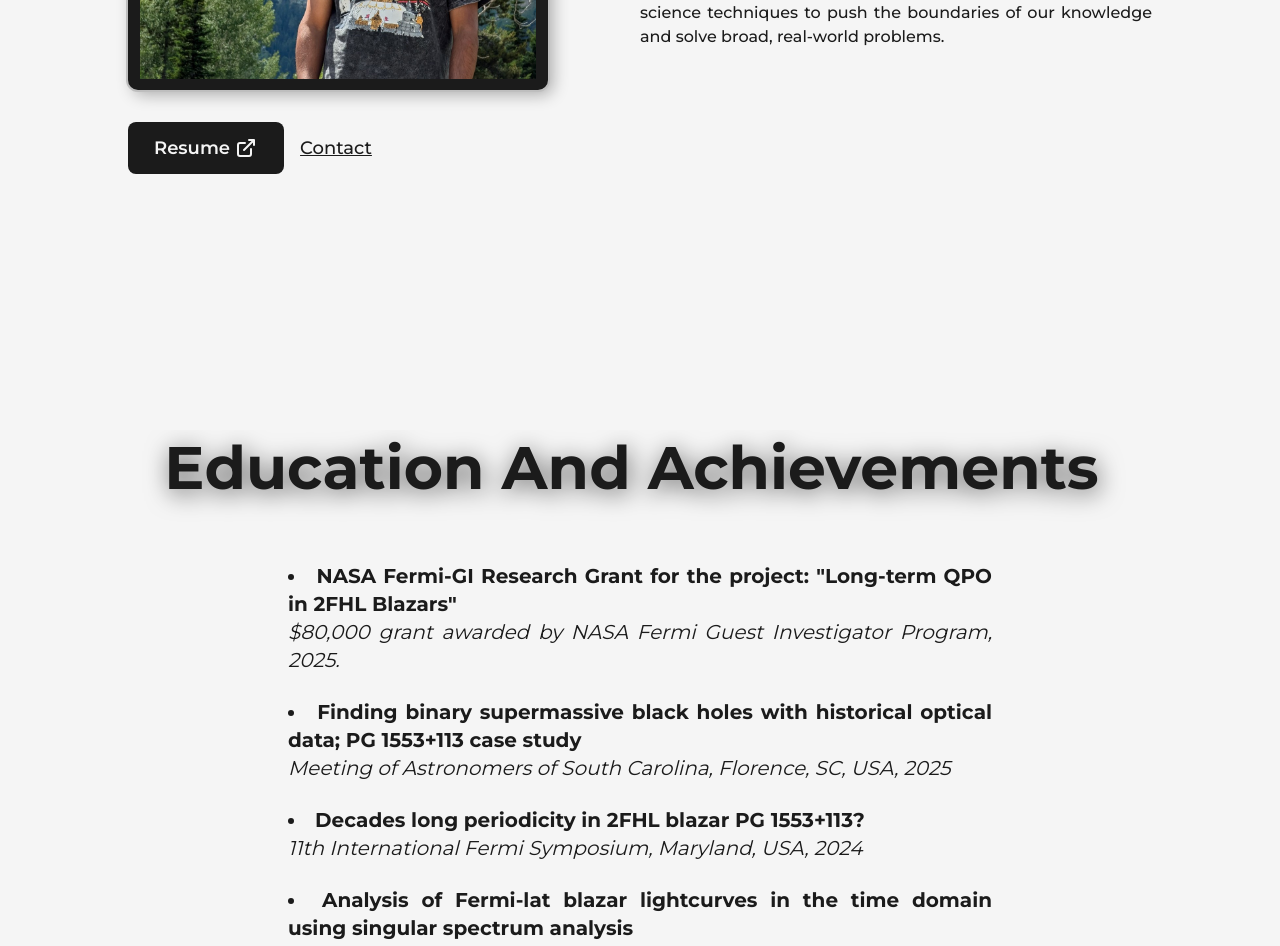
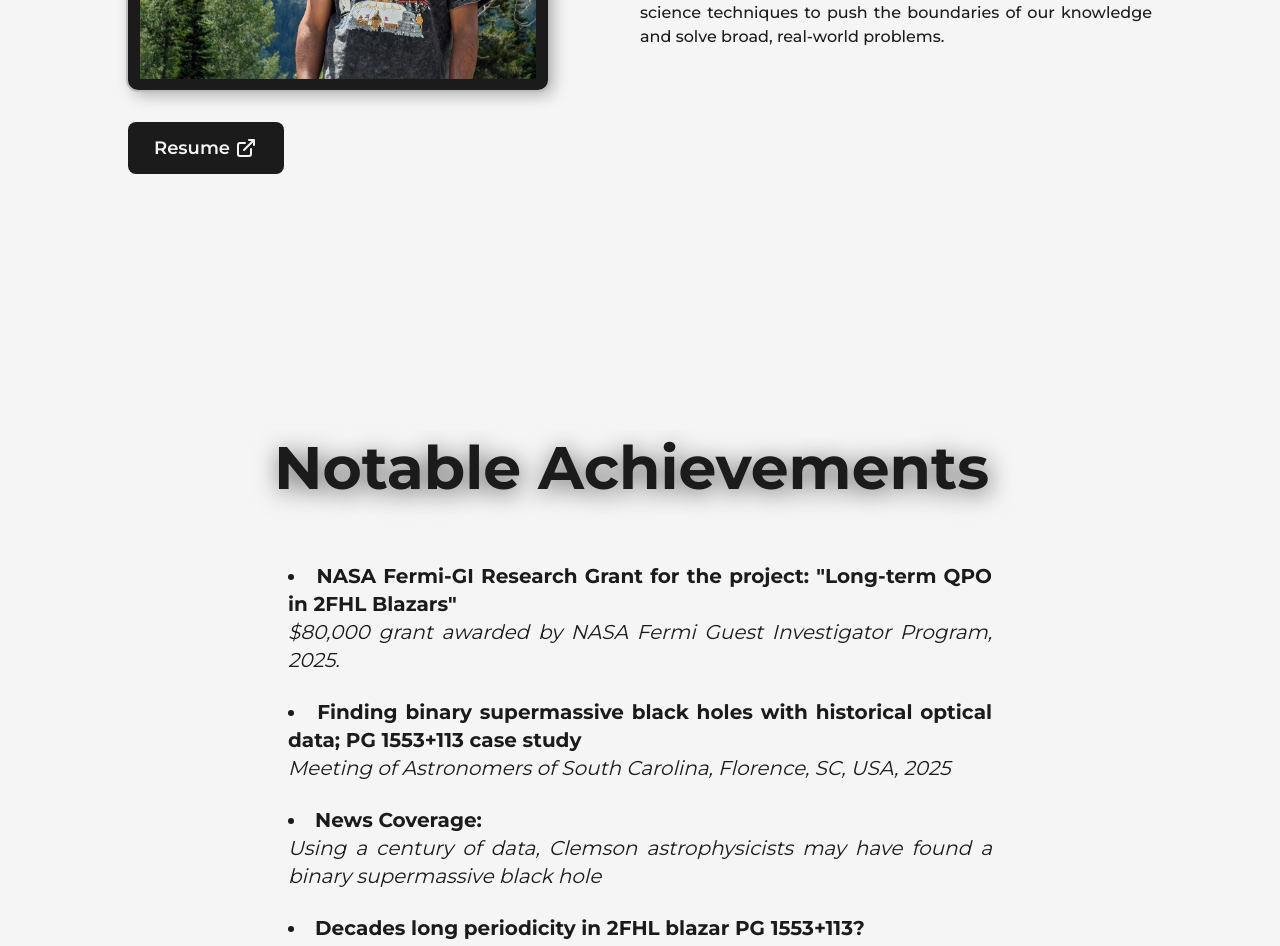
Before and after one commit to KshitijAdhikaree/sagar-portfolio, a Next.js app: page /about in a window 1280 px wide. Shown: the part 640-1586 px from the top of the page. Built offline with nearby package versions, Linux system fonts and the light colour scheme.

Commit message:
Update achievements. Remove contact link from About Me page.

```diff
--- a/src/pages/about.js
+++ b/src/pages/about.js
@@ -47,12 +47,6 @@ const about = () => {
                 >
                   Resume <LinkArrow className={"w-6 ml-1"} />
                 </Link>
-                <Link
-                  href="/contact"
-                  className="ml-4 text-lg font-medium capitalize text-dark underline dark:text-light md:text-base xs:ml-0"
-                >
-                  Contact
-                </Link>
               </div>
             </div>
             <div className="w-1/2 flex flex-col items-center self-center lg:w-full lg:text-center sm:mt-4">
@@ -82,7 +76,7 @@ const about = () => {
       <main>
         <Layout>
           <AnimatedText
-            text="Education And Achievements"
+            text="Notable Achievements"
             className="xl:!text-5xl lg:!text-center lg:!text-4xl md:!text-3xl sm:!text-3xl justify-center text-center mb-8"
           />
           <div className="text-dark text-xl text-justify mx-40 dark:text-light sm:mx-2 sm:text-base xs:-mx-2">
@@ -104,6 +98,22 @@ const about = () => {
               <em>
                 Meeting of Astronomers of South Carolina, Florence, SC, USA,
                 2025
+              </em>
+            </li>
+            <li className="mt-6">
+              <a
+                href = "https://news.clemson.edu/using-a-century-of-data-clemson-astrophysicists-may-have-found-a-binary-supermassive-black-hole/"
+                target="_blank"
+                rel="noopener noreferrer"
+                className="hover:underline"
+              >
+                <strong>
+                  News Coverage:
+                </strong>
+              </a>
+              <br />
+              <em>
+                Using a century of data, Clemson astrophysicists may have found a binary supermassive black hole
               </em>
             </li>
             <li className="mt-6">
```
